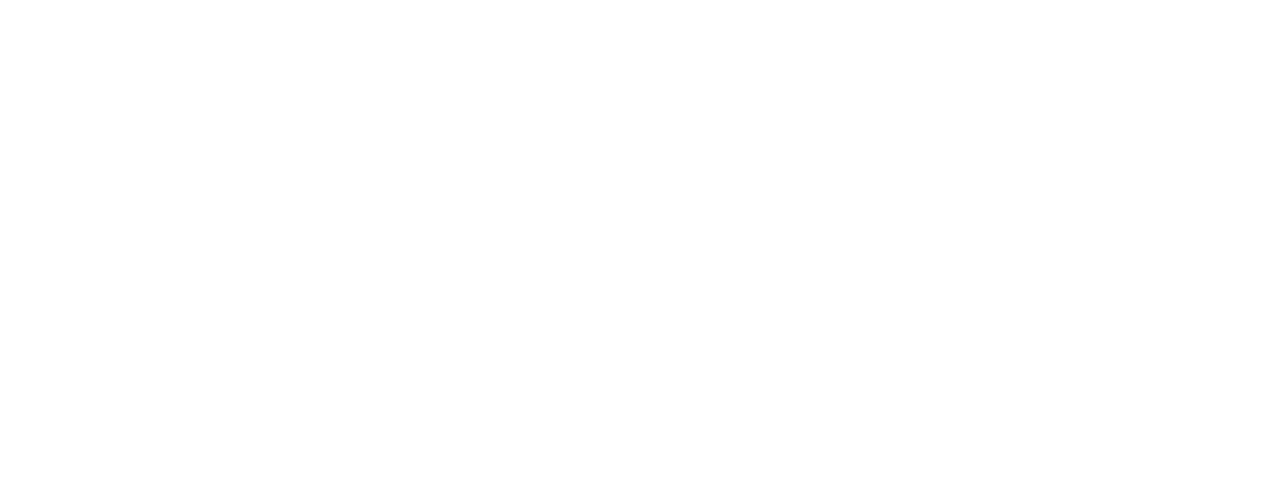
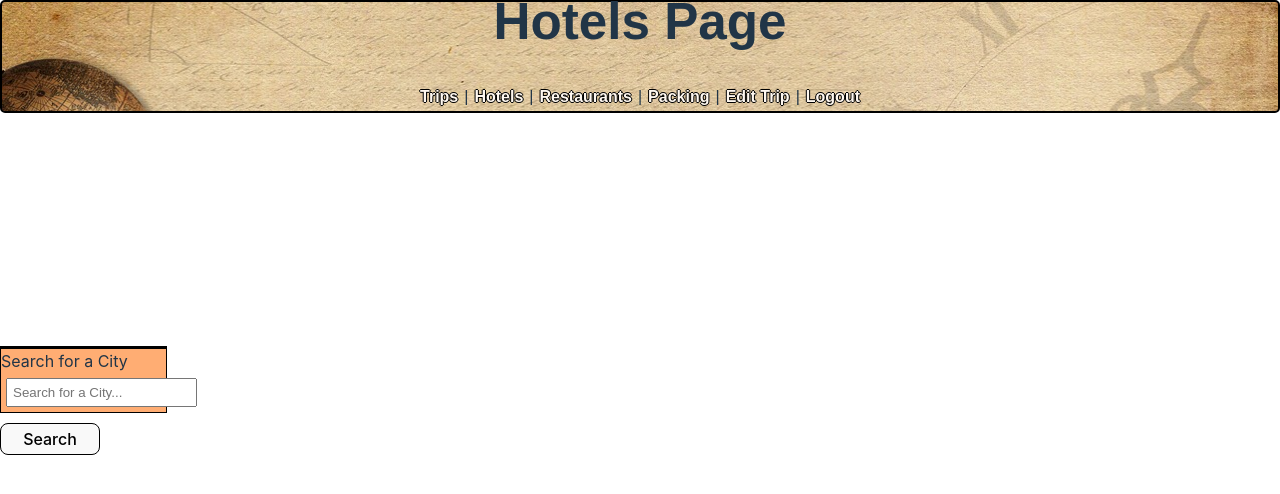
Before and after one commit to devbelle/Project-3, a React (Vite) app in the folder Adventure Awaits/client/: page /hotels in a window 1280 px wide. Shown: the top 494 px of the page. Built offline with nearby package versions, Linux system fonts and the light colour scheme.

Commit message:
Added hotelspage.jsx code, functioning

```diff
--- a/Adventure Awaits/client/src/pages/HotelsPage.jsx
+++ b/Adventure Awaits/client/src/pages/HotelsPage.jsx
@@ -1,109 +1,95 @@
- import styled from 'styled-components';
- import HeaderPages from '../components/HeaderPages';
+import HeaderPages from "../components/HeaderPages";
+import styled from "styled-components";
+import { useState } from "react";
+import { useLazyQuery } from "@apollo/client";
+import { GET_HOTELS } from "../utils/queries";
 
+const Section = styled.div`
+  width: 50%;
+  height: 100%;
+  background-color: #ffad73;
+  border: 1px solid black;
+`;
+const Form = styled.form`
+    display: flex
+    flex-direction: column;
+    align-items: center;
+    justify-content: center;
+  `;
+const Button = styled.button`
+  width: 100px;
+  display: block;
+  border: 1px solid black;
+  padding: 5px;
+  margin-top: 10px;
+`;
+const Input = styled.input`
+  padding: 5px;
+  margin: 5px;
+`;
 
-const HotelPage = () => {
+const HotelsPage = () => {
+  const [hotelCitySearch, setHotelCitySearch] = useState("");
+  const [getHotels, { loading, error, data, called }] = useLazyQuery(
+    GET_HOTELS,
+    {
+      variables: { city: hotelCitySearch, startDate: "2025-06-12", endDate: "2025-06-18" },
+    }
+  );
+  console.log(hotelCitySearch);
 
-//     const [searchedHotels, setSearchedHotels] = useState([]);
+  // hotel stuff
+  const handleFormSubmit = async (e) => {
+    e.preventDefault();
 
-    // const handleFormSubmit = async (event) => {
-    //     event.preventDefault();
+    await getHotels();
+  };
+  if (loading && called) return <div>Loading...</div>;
+  if (error) return `Error! ${error.message}`;
 
-    //     if (!searchInput) {
-    //       return false;
-    //     }
+  const hotels = data?.getHotels || [];
 
-        // try {
-        //   const response = await  api searchRestaurants(searchInput);
+  return (
+    <>
+      <HeaderPages
+        title="Hotels Page"
+        color="#ADD8E6"
+        font="Arial"
+        fontSize="18"
+        marginTop="15px"
+        imgSrc="/images/globe.jpg"
+      />
+      <Section>
 
-        //   if (!response.ok) {
-        //     throw new Error('something went wrong!');
-        //   }
+      </Section>
+      <Form onSubmit={handleFormSubmit}>
+        <Section className="field">
+          <label className="label" htmlFor="city">
+            Search for a City
+          </label>
+          <Input
+            type="text"
+            className="form-control"
+            name="hotel"
+            placeholder="Search for a City..."
+            value={hotelCitySearch}
+            onChange={(e) => setHotelCitySearch(e.target.value)}
+          />
+        </Section>
 
-        //   const { data } = await response.json();
+        <Button
+          className="button is-medium is-primary is-fullwidth"
+          data-testid="button"
+          type="submit"
+        >
+          Search
+        </Button>
+      </Form>
 
-        //   const hotelData = items.map((hotel) => ({
-            // restaurantId: restaurant.id,
-            // currencyCode: book.volumeInfo.authors || ['No author to display'],
-            // title: book.volumeInfo.title,
-            // description: book.volumeInfo.description,
-            // image: book.volumeInfo.imageLinks?.thumbnail || '',
-      //     }));
-
-      //     setSearchedHotels(hotelData);
-      //     setSearchInput('');
-      //   } catch (err) {
-      //     console.error(err);
-      //   }
-      // };
-//       return (
-//         <>
-//           <div className="text-light bg-dark p-5">
-<HeaderPages title="Hotels" color="#ADD8E6" font="Arial" fontSize="22px" marginTop= '10px' imgSrc="/images/globe.jpg" />
-            // <Container>
-            //   <h1>Hotels</h1>
-//               <Form onSubmit={handleFormSubmit}>
-//                 <Row>
-//                   <Col xs={12} md={8}>
-//                     <Form.Control
-//                       name='searchInput'
-//                       value={searchInput}
-//                       onChange={(e) => setSearchInput(e.target.value)}
-//                       type='text'
-//                       size='lg'
-//                       placeholder='Search for a restaurant'
-//                     />
-//                   </Col>
-//                   <Col xs={12} md={4}>
-//                     <Button type='submit' variant='success' size='lg'>
-//                       Submit Search
-//                     </Button>
-//                   </Col>
-//                 </Row>
-//               </Form>
-//             </Container>
-//           </div>
-
-//           <Container>
-//             <h2 className='pt-5'>
-//               {searchedHotels.length
-//                 ? `Viewing ${searchedHotels.length} results:`
-//                 : 'Search for a book to begin'}
-//             </h2>
-//             {/* {/* <Row>
-//               {searchedBooks.map((book) => {
-//                 return (
-//                   <Col md="4" key={book.bookId}>
-//                     <Card border='dark'>
-//                       {book.image ? (
-//                         <Card.Img src={book.image} alt={`The cover for ${book.title}`} variant='top' />
-//                       ) : null}
-//                       <Card.Body>
-//                         <Card.Title>{book.title}</Card.Title>
-//                         <p className='small'>Authors: {book.authors}</p>
-//                         <Card.Text>{book.description}</Card.Text>
-//                         {Auth.loggedIn() && (
-//                           <Button
-//                             disabled={savedBookIds?.some((savedBookId) => savedBookId === book.bookId)}
-//                             className='btn-block btn-info'
-//                             onClick={() => handleSaveBook(book.bookId)}>
-//                             {savedBookIds?.some((savedBookId) => savedBookId === book.bookId)
-//                               ? 'This book has already been saved!'
-//                               : 'Save this Book!'}
-//                           </Button>
-//                         )}
-//                       </Card.Body>
-//                     </Card>
-//                   </Col> */}
-//                 );
-//               })}
-//             </Row> */}
-        //   </Container>
-//         </>
-//       );
-//     };
-
-}
-
-
-export default HotelPage;
+      {hotels.length > 0
+        ? hotels.map((hotel) => <div> {hotel.title}</div>)
+        : null}
+    </>
+  );
+};
+export default HotelsPage;
```
